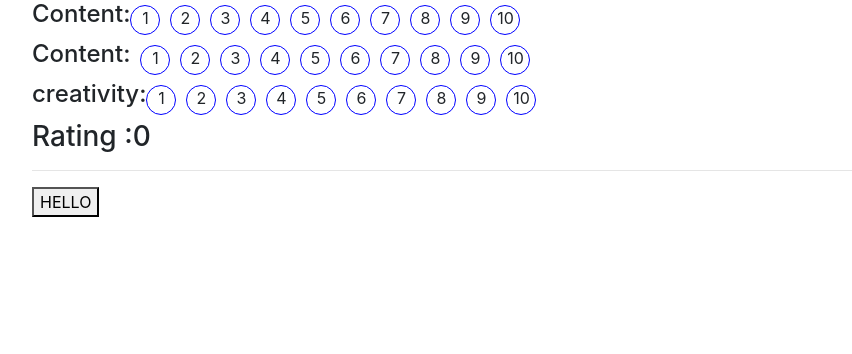
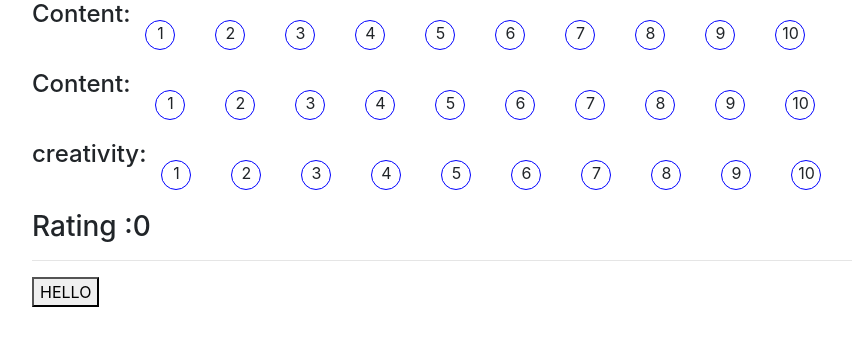
Before and after one commit to NjugunaMitchel/django_awards, a Django app: page /rates/ in a window 1280 px wide. Shown: the part 446-800 px from the top of the page, without its empty margins (68-920 px from the left). Run offline with Django 3.2, Linux system fonts and the light colour scheme; data comes from the database, SQL or seed files in the repository; some libraries are stand-ins or nearby versions; some web fonts are replaced.

Commit message:
function typo

```diff
--- a/app/static/css/rates.css
+++ b/app/static/css/rates.css
@@ -12,5 +12,5 @@ img{
     text-align: center;
     justify-content: center;
     vertical-align: middle;
-    margin:5px;
+    margin:20px;
 }
--- a/app/static/js/rates.js
+++ /dev/null
@@ -1,2 +0,0 @@
-
-console.log('yiu')
```
Also changed, not shown: app/migrations/0003_auto_20201202_0819.py (added).
